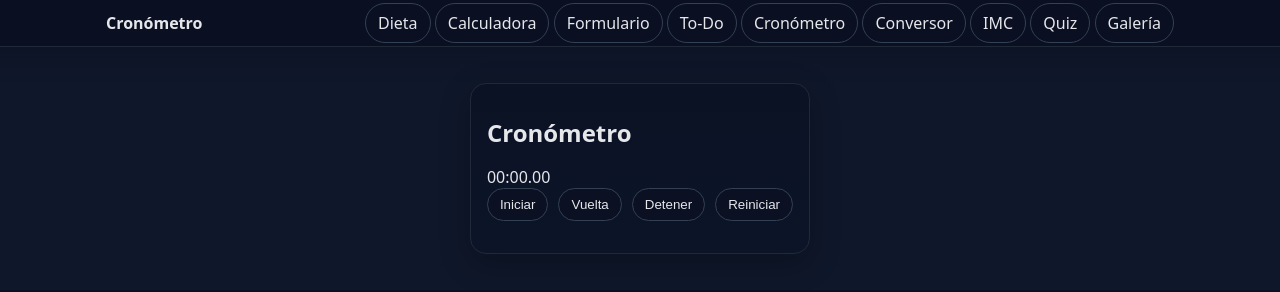
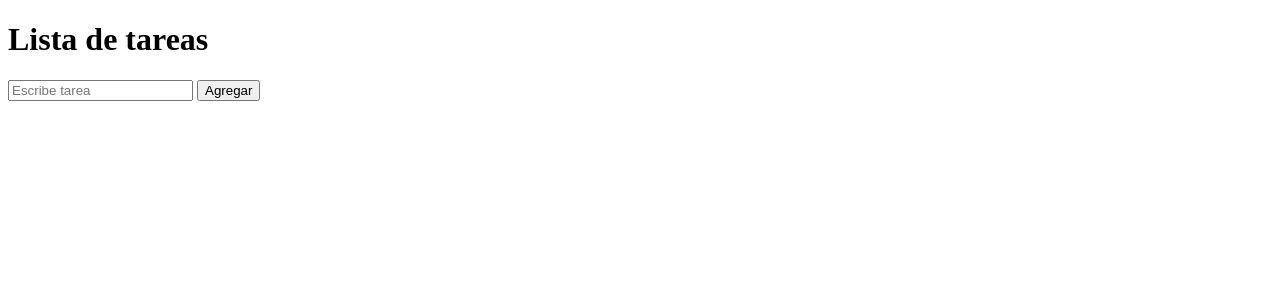
Before and after one commit to anallancy/HTML, a plain HTML site: page index4.html in a window 1280 px wide. Drawn offline with Linux system fonts and the light colour scheme.

Commit message:
Update index4.html

```diff
--- a/index4.html
+++ b/index4.html
@@ -1,74 +1,25 @@
 <!DOCTYPE html>
-<html lang="es"><head><meta charset="utf-8"/><meta name="viewport" content="width=device-width, initial-scale=1"/>
-<title>Cronómetro</title><style>
-  :root { --bg:#0f172a; --card:#111827; --text:#e5e7eb; --muted:#9ca3af; --accent:#22d3ee; --good:#22c55e; --bad:#ef4444;}
-  *{box-sizing:border-box}
-  body{margin:0;font-family:system-ui,-apple-system,Segoe UI,Roboto,Ubuntu,Inter,Helvetica,Arial,sans-serif;background:linear-gradient(180deg,#0b1022,#0f172a 30%);color:var(--text);}
-  header{position:sticky;top:0;background:#0b1022cc;border-bottom:1px solid #1f2937;backdrop-filter:blur(6px)}
-  nav{max-width:1100px;margin:auto;display:flex;gap:12px;align-items:center;justify-content:space-between;padding:12px 16px}
-  nav a, .btn{color:var(--text);text-decoration:none;padding:8px 12px;border:1px solid #334155;border-radius:999px;transition:.2s}
-  nav a:hover, .btn:hover{border-color:var(--accent);box-shadow:0 0 0 2px #22d3ee33}
-  main{max-width:1100px;margin:20px auto;padding:16px}
-  .card{background:linear-gradient(180deg,#0b1224,#0c1428);border:1px solid #1f2937;border-radius:16px;padding:16px;box-shadow:0 10px 30px #00000040}
-  h1,h2{line-height:1.1}
-  input,select,button,textarea{background:#0b1022;border:1px solid #334155;color:var(--text);padding:10px;border-radius:12px;outline:none}
-  input::placeholder,textarea::placeholder{color:var(--muted)}
-  button.btn{cursor:pointer}
-  .grid{display:grid;gap:16px}
-  .grid-2{grid-template-columns:repeat(2,minmax(0,1fr))}
-  .grid-3{grid-template-columns:repeat(3,minmax(0,1fr))}
-  @media (max-width:800px){.grid-2,.grid-3{grid-template-columns:1fr}}
-  .muted{color:var(--muted)}
-  table{width:100%;border-collapse:collapse}
-  th,td{border-bottom:1px solid #1f2937;padding:10px;text-align:left}
-  .kpi{display:flex;gap:12px;align-items:center}
-  .kpi b{font-size:1.25rem}
+<html lang="es">
+<head>
+  <meta charset="UTF-8">
+  <title>To-Do</title>
+</head>
+<body>
+  <h1>Lista de tareas</h1>
+  <input id="tarea" placeholder="Escribe tarea">
+  <button onclick="agregar()">Agregar</button>
+  <ul id="lista"></ul>
 
-.time{{font-size:3rem;text-align:center;margin:10px 0}}
-</style></head>
-<body>
-<header><nav><div><b>Cronómetro</b></div><div>
-    <a href="index.html">Dieta</a>
-    <a href="index1.html">Calculadora</a>
-    <a href="index2.html">Formulario</a>
-    <a href="index3.html">To‑Do</a>
-    <a href="index4.html">Cronómetro</a>
-    <a href="index5.html">Conversor</a>
-    <a href="index6.html">IMC</a>
-    <a href="index7.html">Quiz</a>
-    <a href="index8.html">Galería</a>
-</div></nav></header>
-<main class="grid">
-  <section class="card" style="max-width:520px;margin:auto">
-    <h1>Cronómetro</h1>
-    <div class="time" id="time">00:00.00</div>
-    <div style="display:flex;gap:10px;justify-content:center">
-      <button class="btn" id="start">Iniciar</button>
-      <button class="btn" id="lap">Vuelta</button>
-      <button class="btn" id="stop">Detener</button>
-      <button class="btn" id="reset">Reiniciar</button>
-    </div>
-    <ul id="laps" style="list-style:none;padding:0;margin-top:12px"></ul>
-  </section>
-</main>
-<script>
-let t0=0, running=false, raf, elapsed=0;
-function fmt(ms){{
-  const m=Math.floor(ms/60000), s=Math.floor((ms%60000)/1000), cs=Math.floor((ms%1000)/10);
-  return String(m).padStart(2,'0')+':'+String(s).padStart(2,'0')+'.'+String(cs).padStart(2,'0');
-}}
-function tick(){{
-  const now=performance.now(); const ms=elapsed + (running? now - t0 : 0);
-  document.getElementById('time').textContent=fmt(ms);
-  raf=requestAnimationFrame(tick);
-}}
-document.getElementById('start').onclick=()=>{{ if(!running){{t0=performance.now(); running=true;}} }};
-document.getElementById('stop').onclick =()=>{{ if(running){{elapsed += performance.now()-t0; running=false;}} }};
-document.getElementById('reset').onclick=()=>{{ running=false; elapsed=0; }};
-document.getElementById('lap').onclick  =()=>{{
-  const li=document.createElement('li'); li.className='card'; li.textContent=document.getElementById('time').textContent;
-  document.getElementById('laps').prepend(li);
-}};
-tick();
-</script>
-</body></html>
+  <script>
+    function agregar() {
+      let texto = document.getElementById('tarea').value;
+      if(texto!=="") {
+        let li = document.createElement("li");
+        li.innerText = texto;
+        document.getElementById("lista").appendChild(li);
+        document.getElementById('tarea').value="";
+      }
+    }
+  </script>
+</body>
+</html>
```
